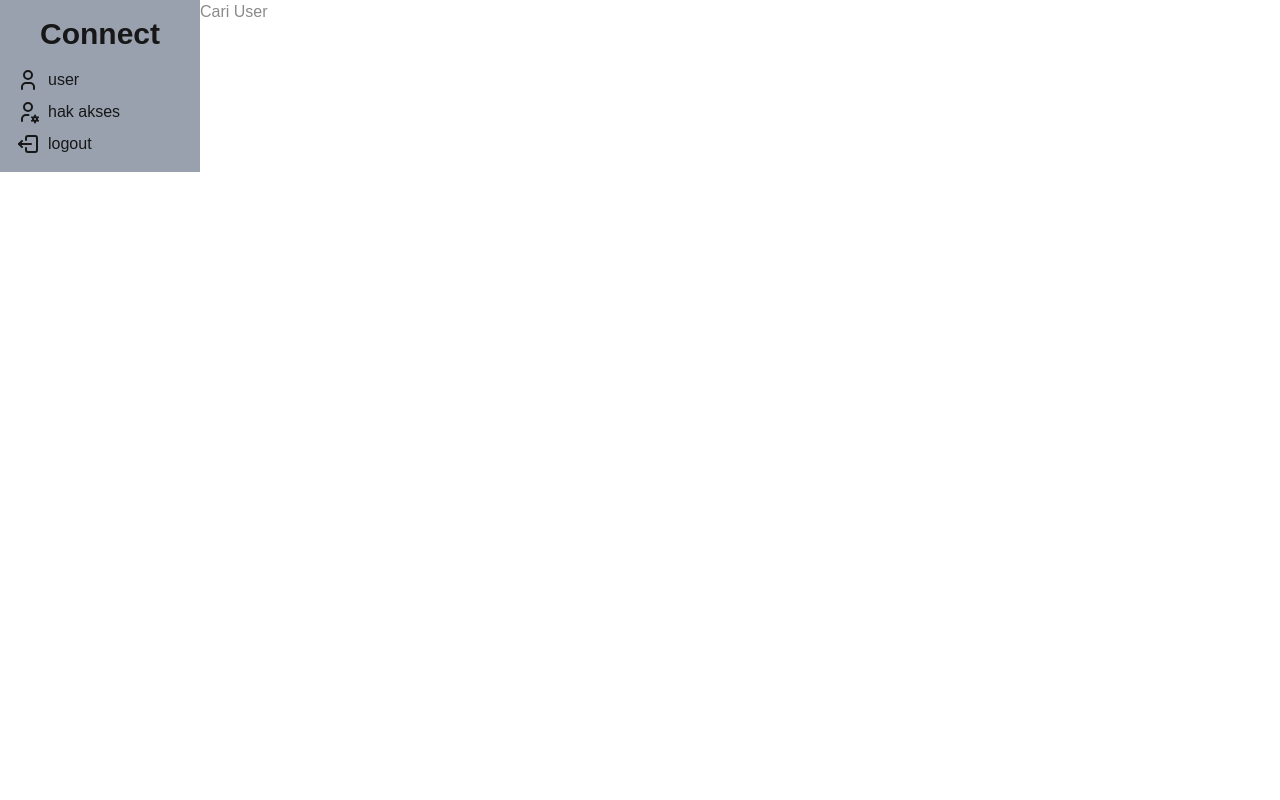
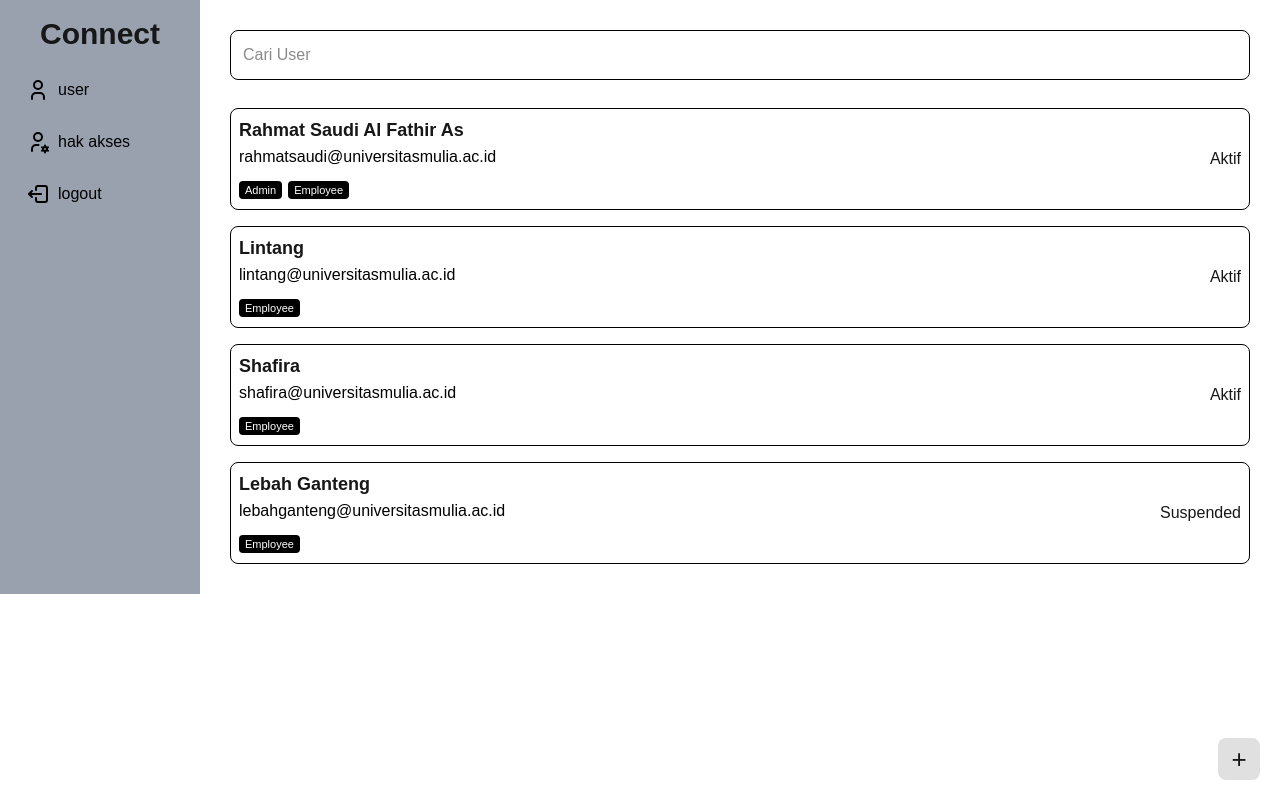
Before and after one commit to windywlndrii/connect-app, a Next.js app: page /users in a window 1280 px wide. Built offline with nearby package versions, Linux system fonts and the light colour scheme.

Commit message:
add content:user page

```diff
--- a/app/users/page.js
+++ b/app/users/page.js
@@ -6,21 +6,59 @@ export default function UserPages() {
          <section id="navigation" className="bg-gray-400 p-4 w-[200px]">
             <h1 className="text-3xl font-bold text-center">Connect</h1>
             <div className="flex flex-col gap-2 mt-4">
-                <button className="flex gap-2">
+                <button className="bg-transparent border-none p-2.5 text-left text-base cursor-pointer flex items-center gap-2 text-black rounded-lg ">
                     <IconUser></IconUser>user
                 </button>
-                <button className="flex gap-2">
+                <button className="bg-transparent border-none p-2.5 text-left text-base cursor-pointer flex items-center gap-2 text-black rounded-lg">
                     <IconUserCog></IconUserCog>hak akses
                 </button>
-                <button className="flex gap-2">
+                <button className="bg-transparent border-none p-2.5 text-left text-base cursor-pointer flex items-center gap-2 text-black rounded-lg">
                     <IconLogout2></IconLogout2>logout
                 </button>
             </div>
          </section>
-         <section id="content">
-                <input type="text" placeholder="Cari User" />
-                <div id="List-users"></div>
+         <section id="content" className="bg-white w-[85%] flex-1 p-[30px] overflow-y-auto">
+                <input type="search" placeholder="Cari User" className="w-full p-3 border border-black rounded-lg mb-7 text-base"></input>
+                <div className="flex flex-col gap-4 user-list">
+                    <div className ="border border-black rounded-lg p-2 flex justify-between items-center user-card">
+                        <div className="user-info">
+                            <h2 className="text-[18px] font-bold mb-[1px]">Rahmat Saudi Al Fathir As</h2>
+                            <p className="text-base text-black mb-2">rahmatsaudi@universitasmulia.ac.id</p>
+                            <span className="bg-black text-white text-[11px] px-[6px] py-[3px] rounded mr-[6px] inline-black badge">Admin</span>
+                            <span className="bg-black text-white text-[11px] px-[6px] py-[3px] rounded mr-[6px] inline-black badge">Employee</span>
+                        </div>
+                        <span className="bold-text status text-[16px]">Aktif</span>
+                    </div>
+
+                    <div className ="border border-black rounded-lg p-2 flex justify-between items-center user-card">
+                        <div className="user-info">
+                            <h2 className="text-[18px] font-bold mb-[1px]">Lintang</h2>
+                            <p className="text-base text-black mb-2">lintang@universitasmulia.ac.id</p>
+                            <span className="bg-black text-white text-[11px] px-[6px] py-[3px] rounded mr-[6px] inline-black badge">Employee</span>
+                        </div>
+                        <span className="bold-text status text-[16px]">Aktif</span>
+                    </div>
+
+                    <div className ="border border-black rounded-lg p-2 flex justify-between items-center user-card">
+                        <div className="user-info">
+                            <h2 className="text-[18px] font-bold mb-[1px]">Shafira</h2>
+                            <p className="text-base text-black mb-2">shafira@universitasmulia.ac.id</p>
+                            <span className="bg-black text-white text-[11px] px-[6px] py-[3px] rounded mr-[6px] inline-black badge">Employee</span>
+                        </div>
+                        <span className="bold-text status text-[16px]">Aktif</span>
+                    </div>
+
+                    <div className ="border border-black rounded-lg p-2 flex justify-between items-center user-card">
+                        <div className="user-info">
+                            <h2 className="text-[18px] font-bold mb-[1px]">Lebah Ganteng</h2>
+                            <p className="text-base text-black mb-2">lebahganteng@universitasmulia.ac.id</p>
+                            <span className="bg-black text-white text-[11px] px-[6px] py-[3px] rounded mr-[6px] inline-black badge">Employee</span>
+                        </div>
+                        <span className="bold-text status text-[16px]">Suspended</span>
+                    </div>
+                </div>
             </section>
+            <button className="fixed right-5 bottom-5 w-[42px] h-[42px] rounded-lg text-[26px] bg-[#e0e0e0] border-none cursor-pointer fab">+</button>
         </div>
     );
 
```
